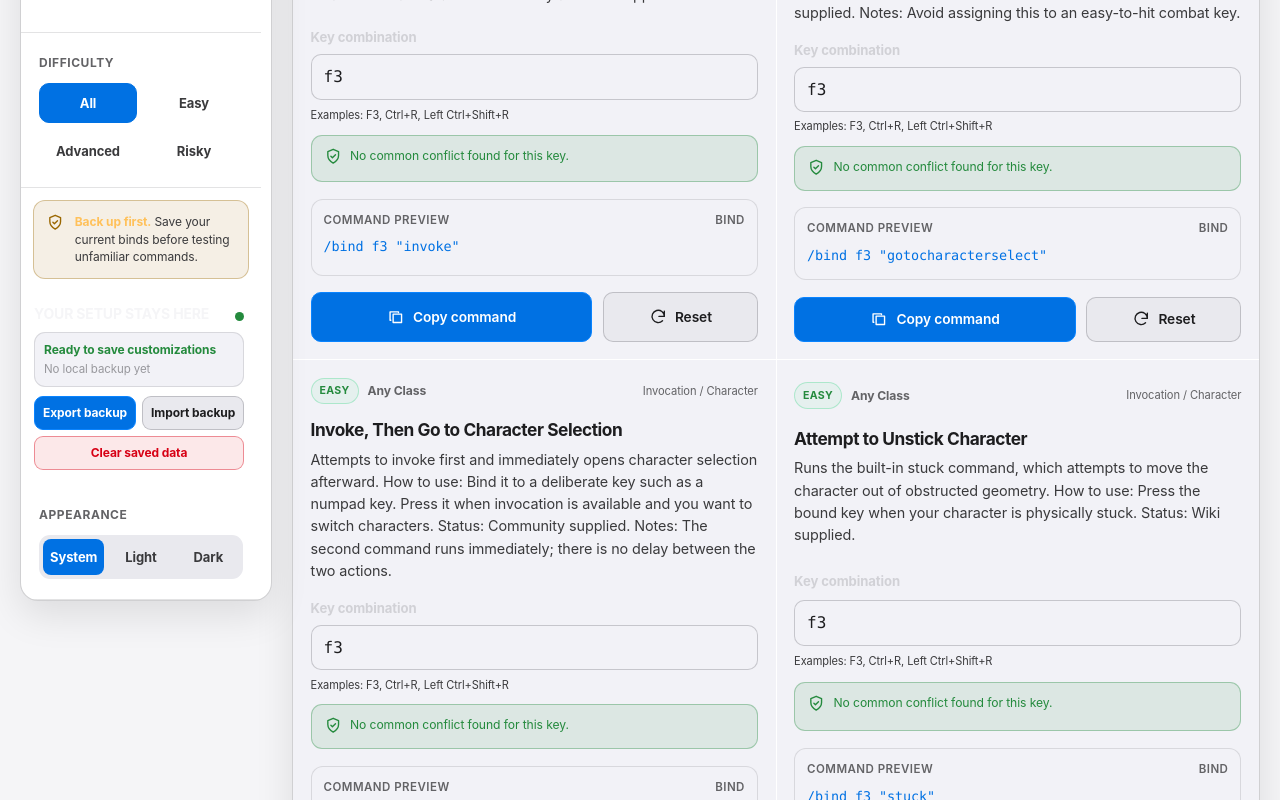
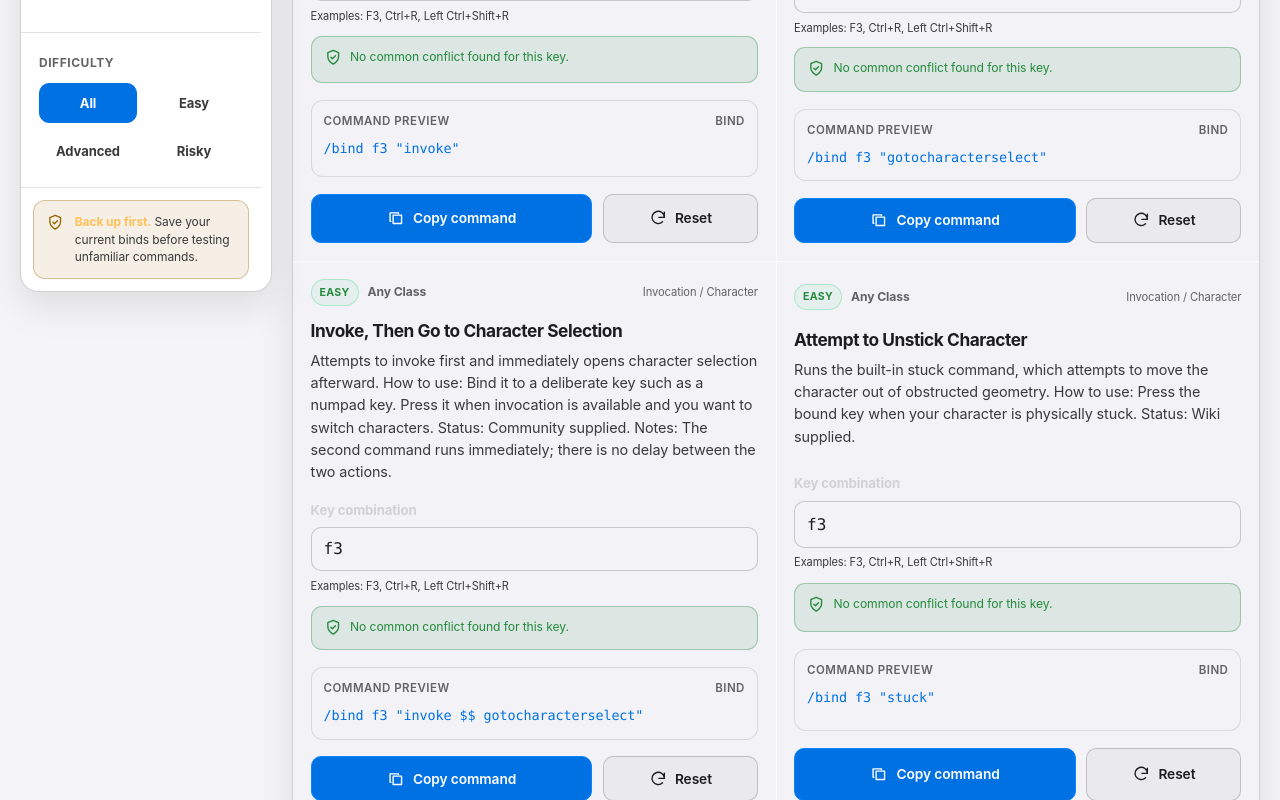
Before and after one commit to Nischhalsubba/BindForge-NW, a Next.js app: page / in a window 1280 px wide. Shown: the part 488-1288 px from the top of the page. Built offline with nearby package versions, Linux system fonts and the light colour scheme.

Commit message:
Mount shared BindForge provider at the app root

```diff
--- a/app/layout.tsx
+++ b/app/layout.tsx
@@ -1,8 +1,5 @@
 import type { Metadata } from "next";
-import FilterTopBar from "./FilterTopBar";
-import LocalSettingsManager from "./LocalSettingsManager";
-import ThemeSwitcher from "./ThemeSwitcher";
-import { CustomSayBuilder } from "./components/CustomSayBuilder";
+import { BindForgeProvider } from "./BindForgeProvider";
 import "./data/catalogIntegrity";
 import "./globals.css";
 import "./local-settings.css";
@@ -85,7 +82,7 @@ export default function RootLayout({ children }: Readonly<{ children: React.Reac
     operatingSystem: "Any operating system with a modern web browser",
     description:
       "A browser-based Neverwinter keybind builder for searching presets, console commands, and key combinations and generating copy-ready bind and unbind commands.",
-    softwareVersion: "0.5.1",
+    softwareVersion: "0.6.0",
     isAccessibleForFree: true,
     author: {
       "@type": "Person",
@@ -114,11 +111,7 @@ export default function RootLayout({ children }: Readonly<{ children: React.Reac
           type="application/ld+json"
           dangerouslySetInnerHTML={{ __html: JSON.stringify(structuredData) }}
         />
-        {children}
-        <CustomSayBuilder />
-        <FilterTopBar />
-        <ThemeSwitcher />
-        <LocalSettingsManager />
+        <BindForgeProvider>{children}</BindForgeProvider>
       </body>
     </html>
   );
```
